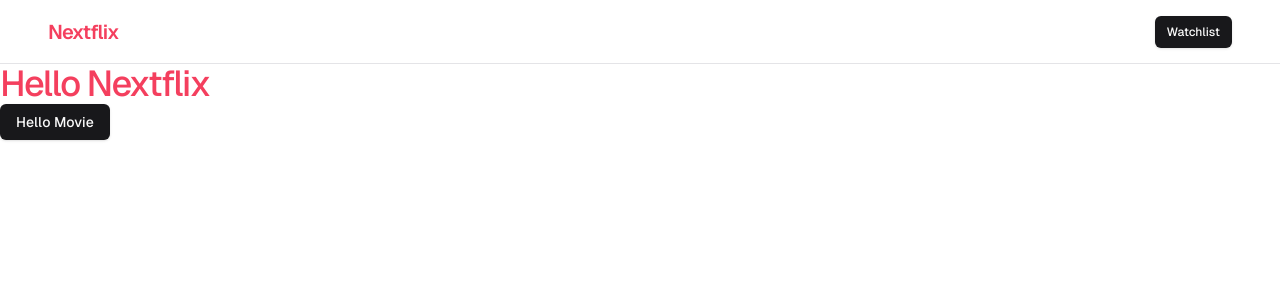
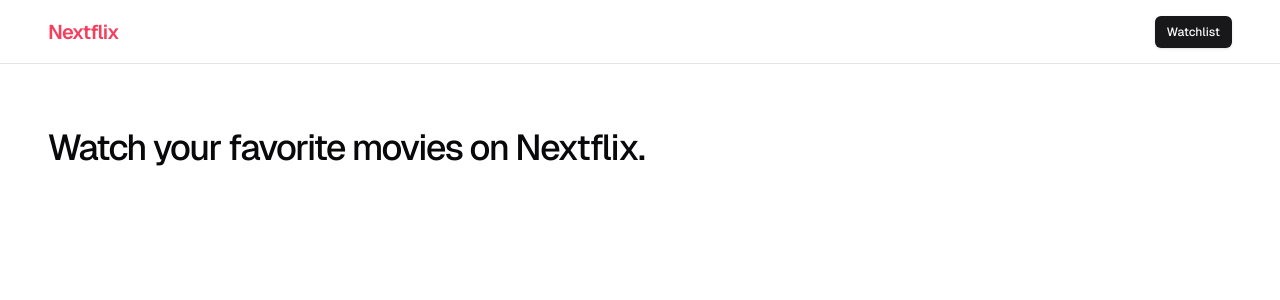
Before and after one commit to robiuzzaman4/nextflix, a Next.js app: page / in a window 1280 px wide. Shown: the top 300 px of the page. Built offline with nearby package versions, Linux system fonts and the light colour scheme.

Commit message:
feat: hero section design done

```diff
--- a/src/app/page.tsx
+++ b/src/app/page.tsx
@@ -1,11 +1,10 @@
-import { Button } from "@/components/ui/button";
 import React from "react";
+import Hero from "@/components/block/hero";
 
 const HomePage = () => {
   return (
     <section>
-      <h1 className="text-4xl font-medium text-rose-500 tracking-tighter">Hello Nextflix</h1>
-      <Button>Hello Movie</Button>
+      <Hero />
     </section>
   );
 };
--- /dev/null
+++ b/src/components/block/hero.tsx
@@ -0,0 +1,14 @@
+import React from "react";
+import Container from "@/components/block/container";
+
+const Hero = () => {
+  return (
+    <Container className="py-16">
+      <h1 className="text-3xl md:text-4xl font-medium tracking-tighter">
+        Watch your favorite movies on Nextflix.
+      </h1>
+    </Container>
+  );
+};
+
+export default Hero;
--- a/src/components/block/navbar.tsx
+++ b/src/components/block/navbar.tsx
@@ -1,7 +1,7 @@
 import React from "react";
+import Link from "next/link";
 import Container from "@/components/block/container";
-import Link from "next/link";
-import { Button } from "../ui/button";
+import { Button } from "@/components/ui/button";
 
 const Navbar = () => {
   return (
```
